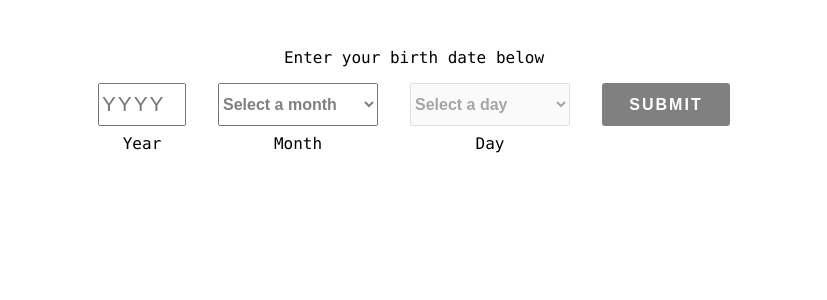
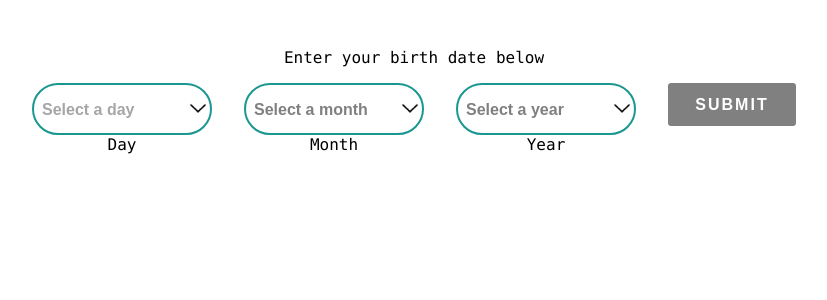
Before and after one commit to oreoluwade/durator, a React (Create React App) app: page /weekday-calculator in a window 1280 px wide. Shown: the top 300 px of the page, without its empty margins (226-1053 px from the left). Built offline with nearby package versions, Linux system fonts and the light colour scheme.

Commit message:
Add expand icon

```diff
--- a/src/components/weekday-calculator.jsx
+++ b/src/components/weekday-calculator.jsx
@@ -1,5 +1,9 @@
 import React, { useState, useEffect } from 'react';
-import { MONTH_OPTIONS, getDayOptions } from '../util/select-options';
+import {
+    MONTH_OPTIONS,
+    getDayOptions,
+    getYearOptions
+} from '../util/select-options';
 import { checkYearValidity, getDayString } from '../util/helpers';
 
 const WeekdayCalculator = () => {
@@ -49,17 +53,41 @@ const WeekdayCalculator = () => {
             <p>Enter your birth date below</p>
             <form className="wd-date-group">
                 <div className="wd-field">
-                    <input
-                        className="wd-input"
-                        type="text"
-                        placeholder="YYYY"
-                        value={date.year}
-                        name="year"
+                    <div className="wd-field-select">
+                        <select
+                            className={
+                                !date.day
+                                    ? 'wd-selector wd-selector__disabled'
+                                    : 'wd-selector'
+                            }
                             onChange={handleInputChange}
-                    />
-                    <label htmlFor="year">Year</label>
+                            name="day"
+                            disabled={!date.month}
+                        >
+                            <option value="" className="wd-option">
+                                Select a day
+                            </option>
+                            {getDayOptions(date.month, date.year).map(day => (
+                                <option
+                                    value={day}
+                                    key={day}
+                                    className="wd-option"
+                                >
+                                    {day}
+                                </option>
+                            ))}
+                        </select>
+                        {/* <img
+                            src="/expand.png"
+                            alt="expand"
+                            className="wd-field-select-expand"
+                        /> */}
                     </div>
+                    <label htmlFor="day">Day</label>
+                </div>
+
                 <div className="wd-field">
+                    <div className="wd-field-select">
                         <select
                             className={
                                 !date.month
@@ -82,29 +110,45 @@ const WeekdayCalculator = () => {
                                 </option>
                             ))}
                         </select>
+                        {/* <img
+                            src="/expand.png"
+                            alt="expand"
+                            className="wd-field-select-expand"
+                        /> */}
+                    </div>
                     <label htmlFor="month">Month</label>
                 </div>
                 <div className="wd-field">
+                    <div className="wd-field-select">
                         <select
                             className={
-                            !date.day
+                                !date.year
                                     ? 'wd-selector wd-selector__disabled'
                                     : 'wd-selector'
                             }
                             onChange={handleInputChange}
-                        name="day"
-                        disabled={!date.month}
+                            name="year"
                         >
                             <option value="" className="wd-option">
-                            Select a day
+                                Select a year
                             </option>
-                        {getDayOptions(date.month, date.year).map(day => (
-                            <option value={day} key={day} className="wd-option">
-                                {day}
+                            {getYearOptions().map(year => (
+                                <option
+                                    value={year}
+                                    key={year}
+                                    className="wd-option"
+                                >
+                                    {year}
                                 </option>
                             ))}
                         </select>
-                    <label htmlFor="day">Day</label>
+                        {/* <img
+                            src="/expand.png"
+                            alt="expand"
+                            className="wd-field-select-expand"
+                        /> */}
+                    </div>
+                    <label htmlFor="year">Year</label>
                 </div>
 
                 <button
--- a/src/styles/index.scss
+++ b/src/styles/index.scss
@@ -104,13 +104,40 @@ body {
       flex-direction: column;
 
       margin-right: 2rem;
+
+      &-select {
+          display: flex;
+          align-items: center;
+          width: 10rem;
+          height: 2rem;
+
+          padding: 0.5rem;
+
+          overflow: hidden;
+
+          border: 2px solid #1a9790;
+          border-radius: 9rem;
+
+        //   background-color: white;
+          background-image: url('/expand.png');
+          background-repeat: no-repeat;
+          background-position: 98% 50%;
+          background-size: 1.1rem 1.2rem;
+
+          &-expand {
+            width: 1.2rem;
+            height: 1.2rem;
+            // filter: invert(0.9) saturate(200%);
+            filter: invert(48%) sepia(13%) saturate(3207%) hue-rotate(130deg) brightness(95%) contrast(80%);
+            pointer-events: none;
+          }
+      }
   }
 
   &-selector {
-    height: 2.7rem;
+    height: 2rem;
     width: 10rem;
-
-    margin-bottom: 0.5rem;
+    border: none;
 
     font-size: 1rem;
     font-weight: bold;
@@ -118,6 +145,14 @@ body {
     &__disabled {
         color: grey;
     }
+
+    background: transparent;
+    outline: none;
+
+    appearance: none;
+    -webkit-appearance: none;
+    -moz-appearance: none;
+
   }
 
   &-option {
--- a/src/util/select-options.js
+++ b/src/util/select-options.js
@@ -49,3 +49,12 @@ export const getDayOptions = (month, year) => {
 
     return options;
 };
+
+export const getYearOptions = () => {
+    let years = [];
+    for (let y = 1; y <= 120; y += 1) {
+        years.push(new Date().getFullYear() - y + 1);
+    }
+
+    return years;
+};
```
Also changed, not shown: public/expand.png (added). Lines whose indentation alone changed are shown as unchanged.
